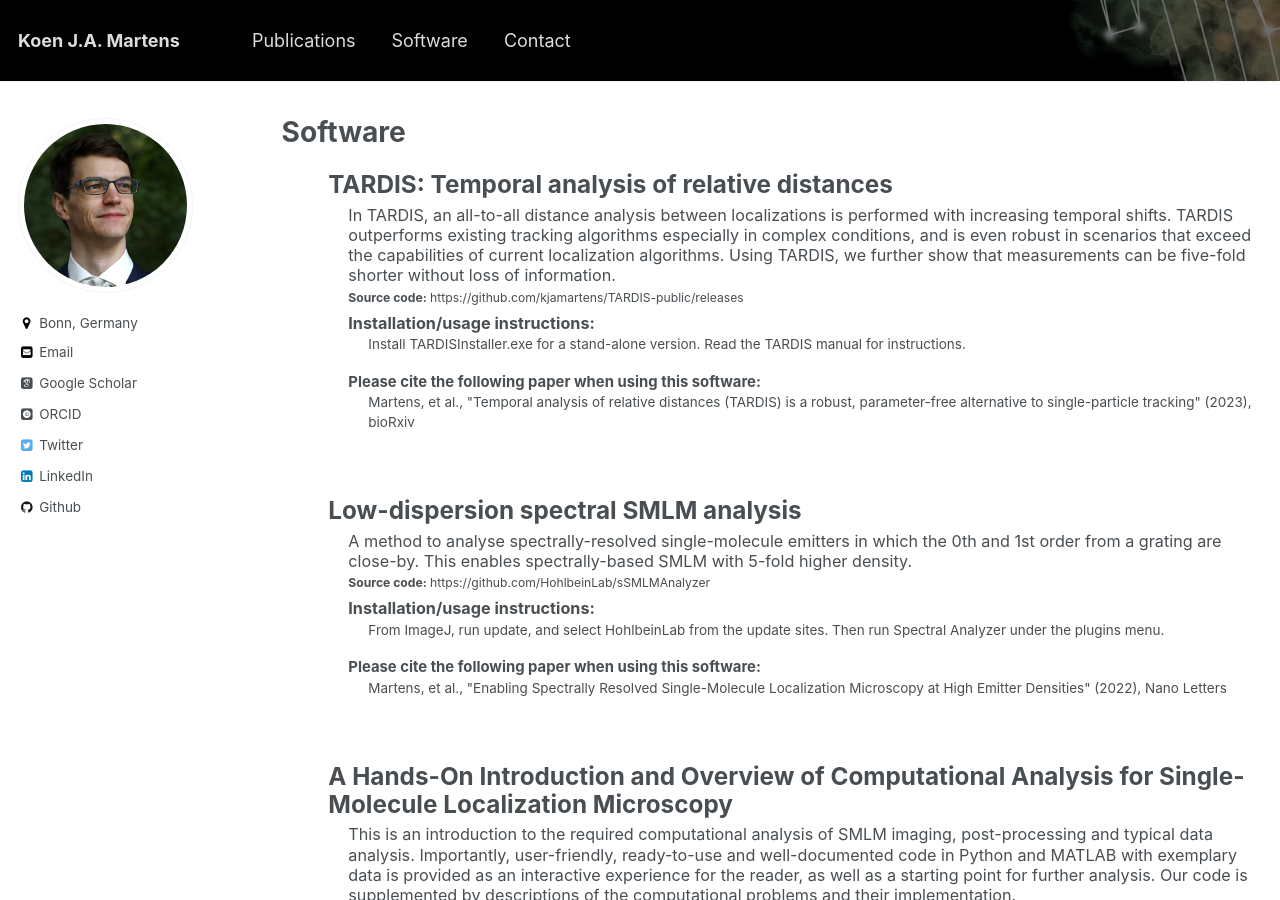
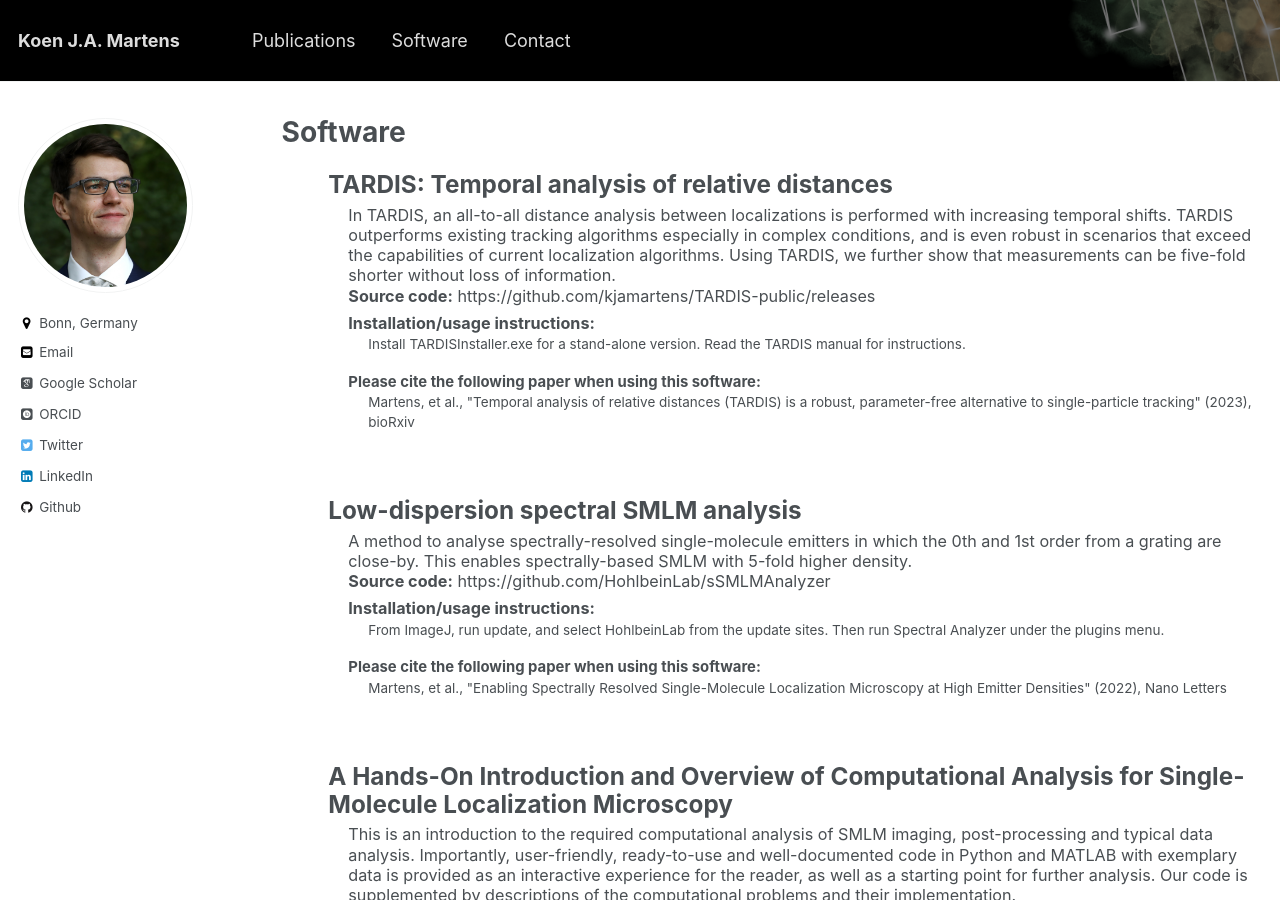
Before and after one commit to kjamartens/kjamartens.github.io, a Jekyll site: the page built from _pages/software.md, in a window 1280 px wide and 900 px high. Built offline with Jekyll 4.4.1, drawn with Linux system fonts in a browser that asks for light colours; some web fonts are replaced; comment, search, counter and statistics services are not loaded.

Commit message:
Update archive-single-software.html

```diff
--- a/_includes/archive-single-software.html
+++ b/_includes/archive-single-software.html
@@ -29,7 +29,7 @@
 	</span>
 	{% if post.github %}
 	<br>
-	<span style="font-size:0.9em; line-height: 1.15">
+	<span style="font-size:1.2em; line-height: 1.15">
 		<b>Source code:</b><a href=" {{ post.github }}" > {{ post.github }}</a>
 	</span>
 	{% endif %}
```
